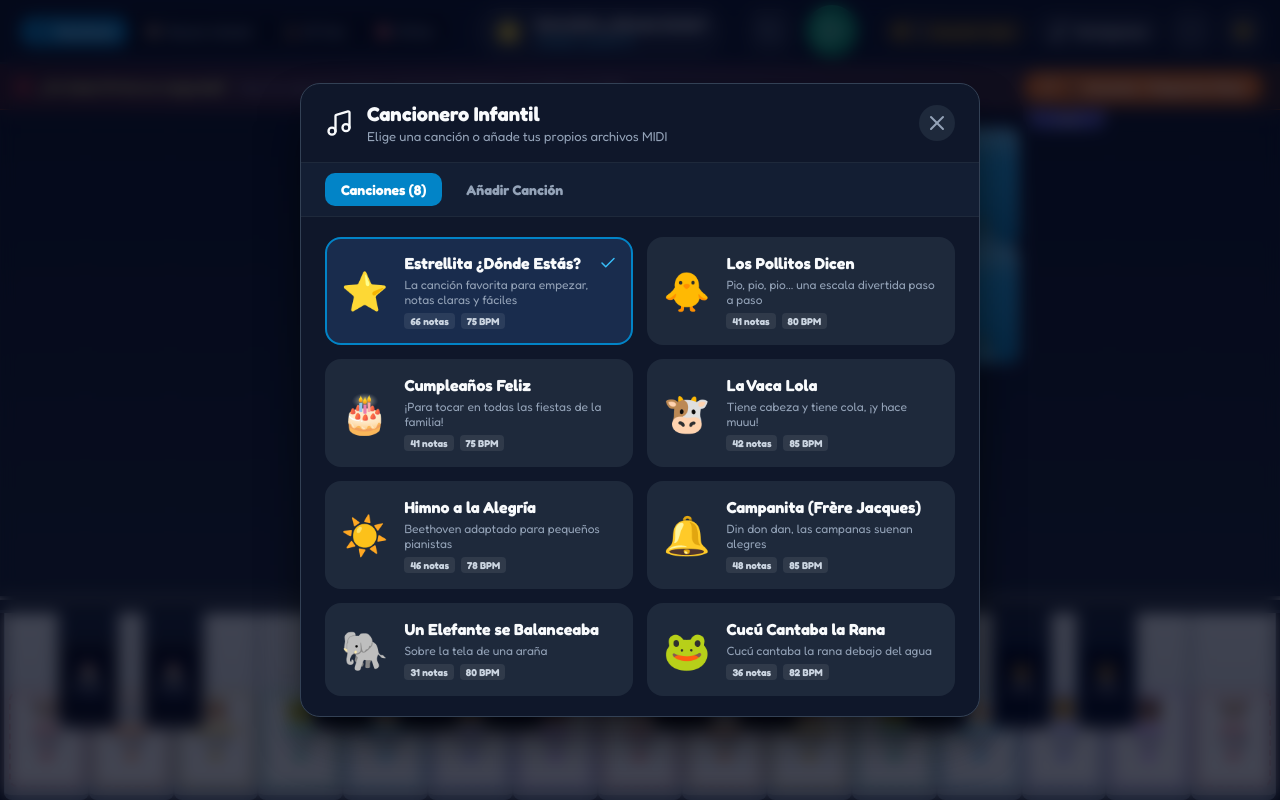
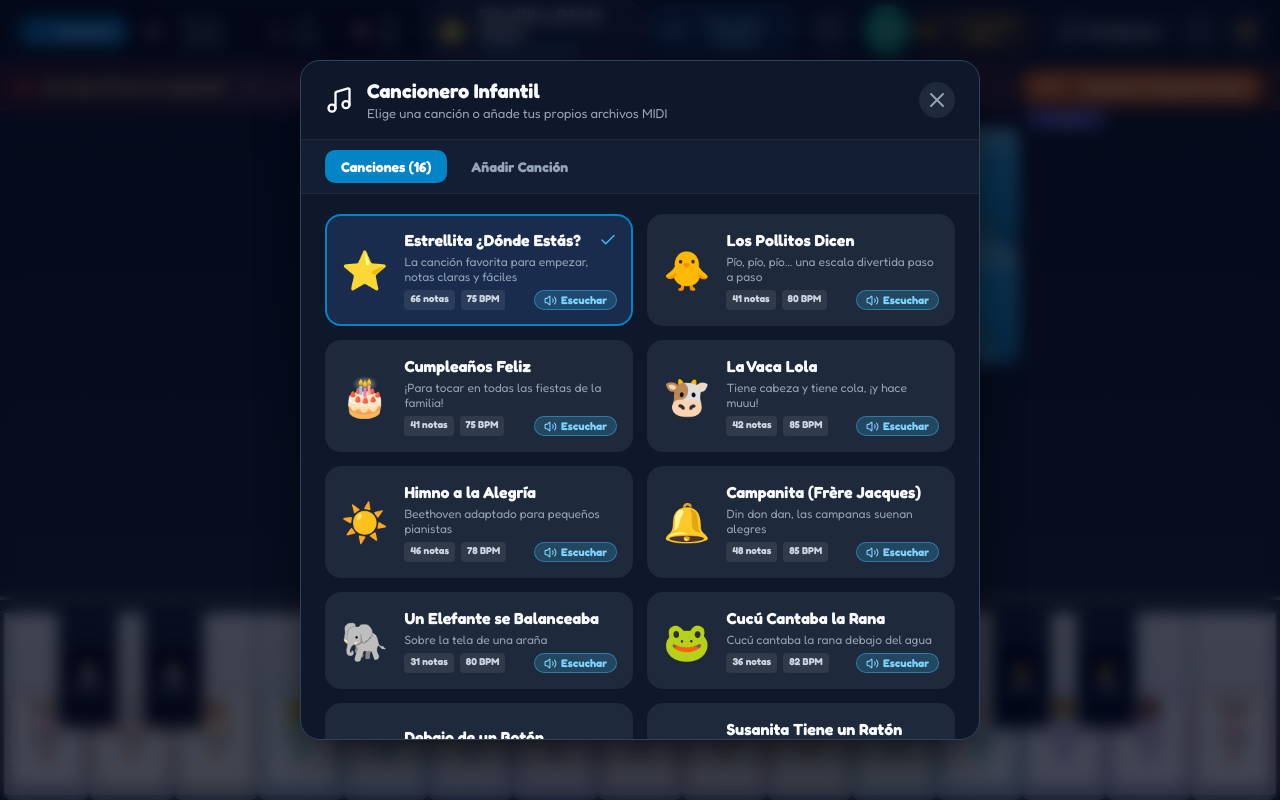
Before and after one commit to cuentaparaestaraldia-maker/musica-peque, a React (Vite) app: page / in a window 1280 px wide. Both pictures are taken after a click on the button "Elegir otra canción". Built offline with nearby package versions, Linux system fonts and the light colour scheme.

Commit message:
feat: reproducción modelo completa en canciones y 8 nuevas canciones infantiles (16 en total)

```diff
--- a/src/App.css
+++ b/src/App.css
@@ -108,6 +108,48 @@
 
 .play-pause-btn.playing {
   background: linear-gradient(135deg, #F59E0B, #D97706);
+  color: #FFFFFF;
+}
+
+.demo-listen-btn {
+  padding: 8px 14px;
+  gap: 7px;
+  font-size: 13px;
+  font-weight: 700;
+  background: rgba(56, 189, 248, 0.16);
+  border-color: rgba(56, 189, 248, 0.4);
+  color: #7DD3FC;
+}
+
+.demo-listen-btn:hover {
+  background: rgba(56, 189, 248, 0.28);
+  color: #FFFFFF;
+}
+
+.demo-listen-btn.active {
+  background: linear-gradient(135deg, #EF4444, #DC2626);
+  border-color: #FCA5A5;
+  color: #FFFFFF;
+  animation: pulseWarning 1.5s infinite;
+}
+
+.song-listen-pill {
+  display: inline-flex;
+  align-items: center;
+  gap: 4px;
+  background: rgba(56, 189, 248, 0.2);
+  border: 1px solid rgba(56, 189, 248, 0.45);
+  color: #7DD3FC;
+  padding: 2px 9px;
+  border-radius: 9999px;
+  font-size: 11px;
+  font-weight: 700;
+  margin-left: auto;
+  cursor: pointer;
+}
+
+.song-listen-pill:hover {
+  background: #0284C7;
   color: #FFFFFF;
 }
 
--- a/src/App.tsx
+++ b/src/App.tsx
@@ -81,6 +81,7 @@ export const App: React.FC = () => {
 
   // Estado de reproducción y juego
   const [isPlaying, setIsPlaying] = useState(false);
+  const [isDemoPlaying, setIsDemoPlaying] = useState(false);
   const [currentBeat, setCurrentBeat] = useState(0);
   const [activeNotes, setActiveNotes] = useState<Set<number>>(new Set());
   const [targetNotes, setTargetNotes] = useState<Set<number>>(new Set());
@@ -99,14 +100,18 @@ export const App: React.FC = () => {
   // Referencias para el loop de animación
   const currentBeatRef = useRef<number>(0);
   const isPlayingRef = useRef<boolean>(false);
+  const isDemoPlayingRef = useRef<boolean>(false);
   const currentSongRef = useRef<Song>(currentSong);
   const settingsRef = useRef<AppSettings>(settings);
   const playedNotesSetRef = useRef<Set<string>>(new Set());
+  const demoTriggeredNotesRef = useRef<Set<string>>(new Set());
+  const demoActiveNotesRef = useRef<Map<string, number>>(new Map());
   const lastTimeRef = useRef<number | null>(null);
 
   // Sincronizar referencias
   currentBeatRef.current = currentBeat;
   isPlayingRef.current = isPlaying;
+  isDemoPlayingRef.current = isDemoPlaying;
   currentSongRef.current = currentSong;
   settingsRef.current = settings;
 
@@ -245,6 +250,16 @@ export const App: React.FC = () => {
     synth.noteOff(midi);
   }, []);
 
+  const stopDemo = useCallback(() => {
+    demoActiveNotesRef.current.forEach(midi => {
+      synth.noteOff(midi);
+    });
+    demoActiveNotesRef.current.clear();
+    demoTriggeredNotesRef.current.clear();
+    setActiveNotes(new Set());
+    setIsDemoPlaying(false);
+  }, []);
+
   // Bucle de animación y tiempo de la canción
   useEffect(() => {
     let animId: number;
@@ -262,7 +277,7 @@ export const App: React.FC = () => {
         return;
       }
 
-      const deltaSec = (now - lastTimeRef.current) / 1000;
+      const deltaSec = Math.min(0.1, (now - lastTimeRef.current) / 1000);
       lastTimeRef.current = now;
 
       const song = currentSongRef.current;
@@ -275,6 +290,59 @@ export const App: React.FC = () => {
       });
 
       let nextBeat = currentBeatRef.current;
+
+      if (isDemoPlayingRef.current) {
+        // Modo Escuchar Modelo: reproducción continua con audio y teclas iluminadas
+        const beatsPerSec = (song.tempo / 60) * speed;
+        nextBeat += deltaSec * beatsPerSec;
+
+        let activeChanged = false;
+        const notesToPlay = song.notes;
+
+        for (const n of notesToPlay) {
+          if (!demoTriggeredNotesRef.current.has(n.id) && nextBeat >= n.time) {
+            demoTriggeredNotesRef.current.add(n.id);
+            demoActiveNotesRef.current.set(n.id, n.midi);
+            synth.noteOn(n.midi, n.hand === 'left' ? 0.45 : 0.85);
+            activeChanged = true;
+          }
+
+          const releaseBeat = n.time + Math.max(0.25, n.duration * 0.9);
+          if (demoActiveNotesRef.current.has(n.id) && nextBeat >= releaseBeat) {
+            demoActiveNotesRef.current.delete(n.id);
+            // Solo apagar si otra nota demo no está sosteniendo el mismo MIDI
+            const stillHeld = Array.from(demoActiveNotesRef.current.values()).includes(n.midi);
+            if (!stillHeld) {
+              synth.noteOff(n.midi);
+            }
+            activeChanged = true;
+          }
+        }
+
+        if (activeChanged) {
+          setActiveNotes(new Set(demoActiveNotesRef.current.values()));
+        }
+
+        const currentActive = visibleNotes.filter(
+          n => Math.abs(n.time - nextBeat) < 0.25
+        );
+        setTargetNotes(new Set(currentActive.map(n => n.midi)));
+
+        currentBeatRef.current = nextBeat;
+        setCurrentBeat(nextBeat);
+
+        const lastAnyNote = song.notes[song.notes.length - 1];
+        if (lastAnyNote && nextBeat > lastAnyNote.time + lastAnyNote.duration + 1.0) {
+          stopDemo();
+          setIsPlaying(false);
+          currentBeatRef.current = 0;
+          setCurrentBeat(0);
+          setTargetNotes(new Set());
+        }
+
+        animId = requestAnimationFrame(tick);
+        return;
+      }
 
       // Comprobar si hay una nota en wait mode esperando
       if (mode === 'wait') {
@@ -320,14 +388,63 @@ export const App: React.FC = () => {
 
     animId = requestAnimationFrame(tick);
     return () => cancelAnimationFrame(animId);
-  }, []);
+  }, [stopDemo]);
 
   // Control de transporte
   const handleTogglePlay = () => {
+    if (isDemoPlaying) {
+      stopDemo();
+      currentBeatRef.current = 0;
+      setCurrentBeat(0);
+      playedNotesSetRef.current.clear();
+      setIsPlaying(true);
+      return;
+    }
     setIsPlaying(p => !p);
   };
 
+  const handleToggleDemo = async () => {
+    await synth.resume();
+    if (isDemoPlaying) {
+      stopDemo();
+      setIsPlaying(false);
+      currentBeatRef.current = 0;
+      setCurrentBeat(0);
+      setTargetNotes(new Set());
+      return;
+    }
+    stopDemo();
+    currentBeatRef.current = 0;
+    setCurrentBeat(0);
+    playedNotesSetRef.current.clear();
+    currentSong.notes.forEach(n => {
+      n.played = false;
+    });
+    setTargetNotes(new Set());
+    setIsFinished(false);
+    setIsDemoPlaying(true);
+    setIsPlaying(true);
+  };
+
+  const handleListenDemoSong = async (song: Song) => {
+    await synth.resume();
+    stopDemo();
+    setCurrentSong(song);
+    currentBeatRef.current = 0;
+    setCurrentBeat(0);
+    playedNotesSetRef.current.clear();
+    song.notes.forEach(n => {
+      n.played = false;
+    });
+    setTargetNotes(new Set());
+    setIsFinished(false);
+    setActiveGameTab('songs');
+    setIsDemoPlaying(true);
+    setIsPlaying(true);
+  };
+
   const handleRestartSong = () => {
+    stopDemo();
     currentBeatRef.current = 0;
     setCurrentBeat(0);
     playedNotesSetRef.current.clear();
@@ -340,6 +457,7 @@ export const App: React.FC = () => {
   };
 
   const handleSelectSong = (song: Song) => {
+    stopDemo();
     setCurrentSong(song);
     currentBeatRef.current = 0;
     setCurrentBeat(0);
@@ -366,7 +484,9 @@ export const App: React.FC = () => {
       <Navbar
         currentSong={currentSong}
         isPlaying={isPlaying}
+        isDemoPlaying={isDemoPlaying}
         onTogglePlay={handleTogglePlay}
+        onToggleDemo={handleToggleDemo}
         onRestartSong={handleRestartSong}
         onOpenSongSelector={() => setIsSongSelectorOpen(true)}
         onOpenSettings={() => setIsSettingsOpen(true)}
@@ -379,6 +499,7 @@ export const App: React.FC = () => {
         onChangeGameTab={(tab) => {
           setActiveGameTab(tab);
           if (tab !== 'songs') {
+            stopDemo();
             setIsPlaying(false);
           }
         }}
@@ -490,6 +611,7 @@ export const App: React.FC = () => {
         songs={songs}
         currentSongId={currentSong.id}
         onSelectSong={handleSelectSong}
+        onListenDemo={handleListenDemoSong}
         onAddSong={handleAddSong}
       />
 
--- a/src/components/Navbar.tsx
+++ b/src/components/Navbar.tsx
@@ -1,13 +1,15 @@
 import React, { useState, useEffect } from 'react';
 import type { Song, MidiDeviceInfo, AppSettings } from '../types/music';
-import { Play, Pause, RotateCcw, Settings, Maximize, Minimize, Music2 } from 'lucide-react';
+import { Play, Pause, RotateCcw, Settings, Maximize, Minimize, Music2, Volume2, Square } from 'lucide-react';
 
 export type ActiveGameTab = 'songs' | 'find-animal' | 'train' | 'simon';
 
 interface NavbarProps {
   currentSong: Song;
   isPlaying: boolean;
+  isDemoPlaying: boolean;
   onTogglePlay: () => void;
+  onToggleDemo: () => void;
   onRestartSong: () => void;
   onOpenSongSelector: () => void;
   onOpenSettings: () => void;
@@ -23,7 +25,9 @@ interface NavbarProps {
 export const Navbar: React.FC<NavbarProps> = ({
   currentSong,
   isPlaying,
+  isDemoPlaying,
   onTogglePlay,
+  onToggleDemo,
   onRestartSong,
   onOpenSongSelector,
   onOpenSettings,
@@ -113,6 +117,16 @@ export const Navbar: React.FC<NavbarProps> = ({
           <div className="nav-controls">
             <button
               type="button"
+              className={`nav-btn demo-listen-btn ${isDemoPlaying ? 'active' : ''}`}
+              onClick={onToggleDemo}
+              title={isDemoPlaying ? 'Parar modelo' : 'Escuchar la canción completa como modelo'}
+            >
+              {isDemoPlaying ? <Square size={18} /> : <Volume2 size={20} />}
+              <span className="btn-label">{isDemoPlaying ? 'Parar Modelo' : 'Escuchar Modelo'}</span>
+            </button>
+
+            <button
+              type="button"
               className="nav-btn restart-btn"
               onClick={onRestartSong}
               title="Empezar desde el principio"
@@ -122,11 +136,11 @@ export const Navbar: React.FC<NavbarProps> = ({
 
             <button
               type="button"
-              className={`nav-btn play-pause-btn ${isPlaying ? 'playing' : 'paused'}`}
+              className={`nav-btn play-pause-btn ${isPlaying && !isDemoPlaying ? 'playing' : 'paused'}`}
               onClick={onTogglePlay}
-              title={isPlaying ? 'Pausa' : 'Tocar'}
+              title={isPlaying && !isDemoPlaying ? 'Pausa' : 'Tocar'}
             >
-              {isPlaying ? <Pause size={28} /> : <Play size={28} className="translate-x-0.5" />}
+              {isPlaying && !isDemoPlaying ? <Pause size={28} /> : <Play size={28} className="translate-x-0.5" />}
             </button>
           </div>
         </>
--- a/src/components/SongSelector.tsx
+++ b/src/components/SongSelector.tsx
@@ -1,7 +1,7 @@
 import React, { useRef, useState } from 'react';
 import type { Song } from '../types/music';
 import { parseMidiFile, buildSongFromSimpleScore } from '../utils/midiParser';
-import { Music, Upload, Plus, X, Check } from 'lucide-react';
+import { Music, Upload, Plus, X, Check, Volume2 } from 'lucide-react';
 
 interface SongSelectorProps {
   isOpen: boolean;
@@ -9,6 +9,7 @@ interface SongSelectorProps {
   songs: Song[];
   currentSongId: string;
   onSelectSong: (song: Song) => void;
+  onListenDemo?: (song: Song) => void;
   onAddSong: (song: Song) => void;
 }
 
@@ -18,6 +19,7 @@ export const SongSelector: React.FC<SongSelectorProps> = ({
   songs,
   currentSongId,
   onSelectSong,
+  onListenDemo,
   onAddSong,
 }) => {
   const fileInputRef = useRef<HTMLInputElement | null>(null);
@@ -103,13 +105,20 @@ export const SongSelector: React.FC<SongSelectorProps> = ({
               {songs.map(song => {
                 const isSelected = song.id === currentSongId;
                 return (
-                  <button
+                  <div
                     key={song.id}
-                    type="button"
+                    role="button"
+                    tabIndex={0}
                     className={`song-card ${isSelected ? 'selected' : ''}`}
                     onClick={() => {
                       onSelectSong(song);
                       onClose();
+                    }}
+                    onKeyDown={(e) => {
+                      if (e.key === 'Enter' || e.key === ' ') {
+                        onSelectSong(song);
+                        onClose();
+                      }
                     }}
                   >
                     <div className="song-emoji">{song.emoji}</div>
@@ -124,9 +133,24 @@ export const SongSelector: React.FC<SongSelectorProps> = ({
                       <div className="song-meta">
                         <span className="meta-badge">{song.notes.length} notas</span>
                         <span className="meta-badge">{song.tempo} BPM</span>
+                        {onListenDemo && (
+                          <button
+                            type="button"
+                            className="song-listen-pill"
+                            onClick={(e) => {
+                              e.stopPropagation();
+                              onListenDemo(song);
+                              onClose();
+                            }}
+                            title="Escuchar la canción completa como modelo"
+                          >
+                            <Volume2 size={13} />
+                            <span>Escuchar</span>
+                          </button>
+                        )}
                       </div>
                     </div>
-                  </button>
+                  </div>
                 );
               })}
             </div>
--- a/src/config/songs.ts
+++ b/src/config/songs.ts
@@ -19,7 +19,7 @@ export const INITIAL_SONGS: Song[] = [
     80,
     'C4:1 D4:1 E4:1 F4:1 G4:1 G4:1 G4:2 A4:1 A4:1 A4:1 A4:1 G4:2 G4:2 F4:1 F4:1 F4:1 F4:1 E4:2 E4:2 D4:1 D4:1 D4:1 D4:1 C4:2 C4:2',
     'C3:2 G3:2 C3:2 C3:2 F3:2 F3:2 C3:2 C3:2 G3:2 G3:2 C3:2 C3:2 G3:2 G3:2 C3:2 C3:2',
-    'Pio, pio, pio... una escala divertida paso a paso'
+    'Pío, pío, pío... una escala divertida paso a paso'
   ),
 
   buildSongFromSimpleScore(
@@ -81,4 +81,84 @@ export const INITIAL_SONGS: Song[] = [
     'C3:2 C3:2 C3:2 C3:2 C3:2 C3:2 C3:2 C3:2 F3:2 C3:2 G3:2 C3:2',
     'Cucú cantaba la rana debajo del agua'
   ),
+
+  buildSongFromSimpleScore(
+    'debajo-boton',
+    'Debajo de un Botón',
+    '🔘',
+    86,
+    'C4:1 E4:1 G4:1 G4:1 A4:1 G4:1 E4:2 F4:1 F4:1 D4:1 D4:1 E4:1 C4:1 G4:2 C4:1 E4:1 G4:1 G4:1 A4:1 G4:1 E4:2 F4:1 D4:1 E4:1 C4:1 D4:1 B3:1 C4:2',
+    'C3:2 C3:2 F3:2 C3:2 G3:2 G3:2 C3:2 G3:2 C3:2 C3:2 F3:2 C3:2 G3:2 G3:2 C3:2',
+    'Que encontró Martín, ¡tin, tin, tin!'
+  ),
+
+  buildSongFromSimpleScore(
+    'susanita-raton',
+    'Susanita Tiene un Ratón',
+    '🐭',
+    90,
+    'G4:1 E4:1 E4:1 E4:1 F4:1 D4:1 D4:2 G4:1 F4:1 E4:1 D4:1 E4:1 C4:1 C4:2 G4:1 E4:1 E4:1 E4:1 F4:1 D4:1 D4:2 G4:1 F4:1 E4:1 D4:1 C4:2',
+    'C3:2 C3:2 G3:2 G3:2 G3:2 G3:2 C3:2 C3:2 C3:2 C3:2 G3:2 G3:2 G3:2 C3:2',
+    'Un ratón chiquitín que come chocolate y turrón'
+  ),
+
+  buildSongFromSimpleScore(
+    'patio-mi-casa',
+    'El Patio de Mi Casa',
+    '🏡',
+    84,
+    'C4:1 E4:1 G4:1 G4:1 G4:1 A4:1 G4:2 F4:1 D4:1 F4:1 F4:1 E4:1 C4:1 E4:2 C4:1 E4:1 G4:1 G4:1 G4:1 A4:1 G4:2 F4:1 E4:1 D4:1 D4:1 C4:2',
+    'C3:2 C3:2 C3:2 C3:2 G3:2 G3:2 C3:2 C3:2 C3:2 C3:2 C3:2 C3:2 G3:2 C3:2',
+    'Cuando llueve se moja como los demás'
+  ),
+
+  buildSongFromSimpleScore(
+    'vaca-lechera',
+    'Tengo una Vaca Lechera',
+    '🥛',
+    88,
+    'C4:1 E4:1 G4:1 G4:1 E4:1 G4:1 A4:2 G4:1 F4:1 E4:1 D4:1 C4:1 D4:1 E4:2 C4:1 E4:1 G4:1 G4:1 E4:1 G4:1 A4:2 G4:1 F4:1 E4:1 D4:1 C4:2',
+    'C3:2 C3:2 C3:2 F3:2 C3:2 G3:2 C3:2 C3:2 C3:2 C3:2 C3:2 F3:2 G3:2 C3:2',
+    '¡Tolón, tolón! No es una vaca cualquiera'
+  ),
+
+  buildSongFromSimpleScore(
+    'pin-pon',
+    'Pin Pon es un Muñeco',
+    '🧼',
+    84,
+    'C4:1 E4:1 G4:1 G4:1 A4:1 G4:1 E4:2 F4:1 F4:1 F4:1 E4:1 D4:1 D4:1 C4:2 C4:1 E4:1 G4:1 G4:1 A4:1 G4:1 E4:2 F4:1 D4:1 E4:1 C4:1 D4:1 B3:1 C4:2',
+    'C3:2 C3:2 F3:2 C3:2 F3:2 G3:2 C3:2 C3:2 C3:2 C3:2 F3:2 C3:2 G3:2 C3:2',
+    'Muy guapo y de cartón, se lava la carita'
+  ),
+
+  buildSongFromSimpleScore(
+    'a-mi-burro',
+    'A Mi Burro le Duele la Cabeza',
+    '🐴',
+    82,
+    'C4:1 D4:1 E4:1 C4:1 E4:1 F4:1 G4:2 A4:1 G4:1 F4:1 E4:1 D4:1 F4:1 E4:2 C4:1 D4:1 E4:1 C4:1 E4:1 F4:1 G4:2 A4:1 G4:1 F4:1 D4:1 C4:2',
+    'C3:2 C3:2 C3:2 G3:2 F3:2 G3:2 C3:2 C3:2 C3:2 C3:2 G3:2 G3:2 C3:2',
+    'El médico le ha puesto una gorrita negra'
+  ),
+
+  buildSongFromSimpleScore(
+    'barquito-chiquitito',
+    'El Barquito Chiquitito',
+    '⛵',
+    80,
+    'C4:1 D4:1 E4:1 E4:1 F4:1 E4:1 D4:2 D4:1 E4:1 F4:1 F4:1 G4:1 F4:1 E4:2 C4:1 E4:1 G4:1 G4:1 A4:1 G4:1 F4:2 E4:1 D4:1 E4:1 C4:1 D4:1 B3:1 C4:2',
+    'C3:2 C3:2 G3:2 G3:2 G3:2 G3:2 C3:2 C3:2 C3:2 F3:2 C3:2 G3:2 C3:2',
+    'Había una vez un barco chiquitito que no podía navegar'
+  ),
+
+  buildSongFromSimpleScore(
+    'jingle-bells',
+    'Navidad (Jingle Bells)',
+    '🎄',
+    92,
+    'E4:1 E4:1 E4:2 E4:1 E4:1 E4:2 E4:1 G4:1 C4:1.5 D4:0.5 E4:4 F4:1 F4:1 F4:1.5 F4:0.5 F4:1 E4:1 E4:1 E4:0.5 E4:0.5 E4:1 D4:1 D4:1 E4:1 D4:2 G4:2 E4:1 E4:1 E4:2 E4:1 E4:1 E4:2 E4:1 G4:1 C4:1.5 D4:0.5 E4:4 F4:1 F4:1 F4:1.5 F4:0.5 F4:1 E4:1 E4:1 E4:0.5 E4:0.5 G4:1 G4:1 F4:1 D4:1 C4:4',
+    'C3:2 C3:2 C3:2 C3:2 C3:2 G3:2 C3:2 C3:2 F3:2 F3:2 C3:2 C3:2 G3:2 G3:2 G3:2 G3:2 C3:2 C3:2 C3:2 C3:2 C3:2 G3:2 C3:2 C3:2 F3:2 F3:2 C3:2 C3:2 G3:2 G3:2 C3:4',
+    '¡Super fácil! Casi toda la melodía con 3-5 teclas'
+  ),
 ];
```
